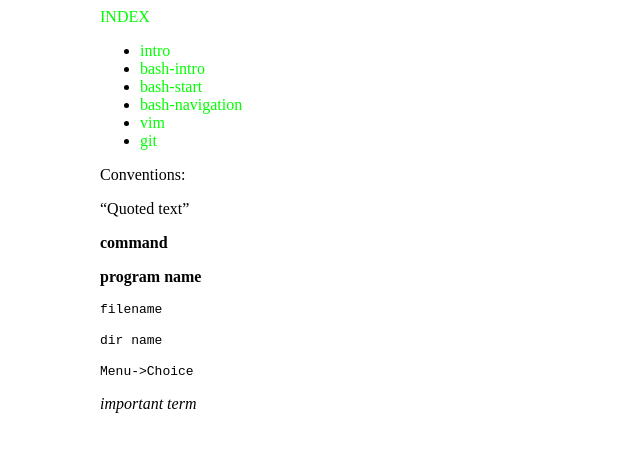
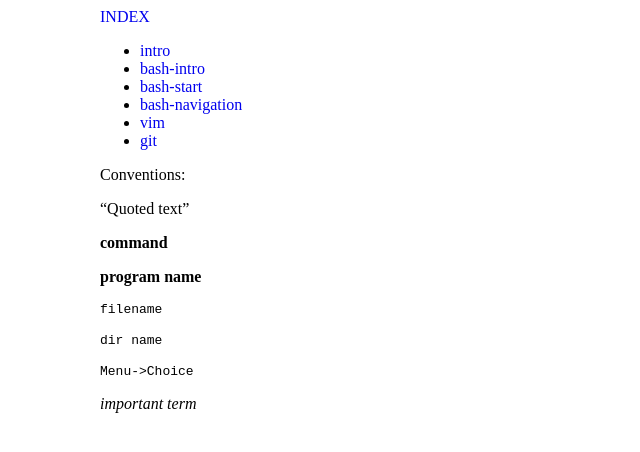
Before and after one commit to happypeter/LGCB, a Jekyll site: the page built from book/index.md, in a window 1280 px wide. Shown: the top 452 px of the page, without its empty margins (0-640 px from the left). Built offline with Jekyll 4.4.1, drawn with Linux system fonts in a browser that asks for light colours; Markdown is read by kramdown in place of the engine named in the settings.

Commit message:
no specail color

```diff
--- a/css/lgcb.css
+++ b/css/lgcb.css
@@ -10,11 +10,6 @@ margin-left: 100px;
 /* this is the color of text */
 margin-right: 100px;
 }
-
-a:link {color:#00FF00;}    /* unvisited link */
-a:visited {color:#00FF00;} /* visited link */
-a:hover {color:#888888;}   /* mouse over link */
-a:active {color:#0000FF;}  /* selected link */
 
 /*Remove the line under links*/
 a {text-decoration:none;}
```
